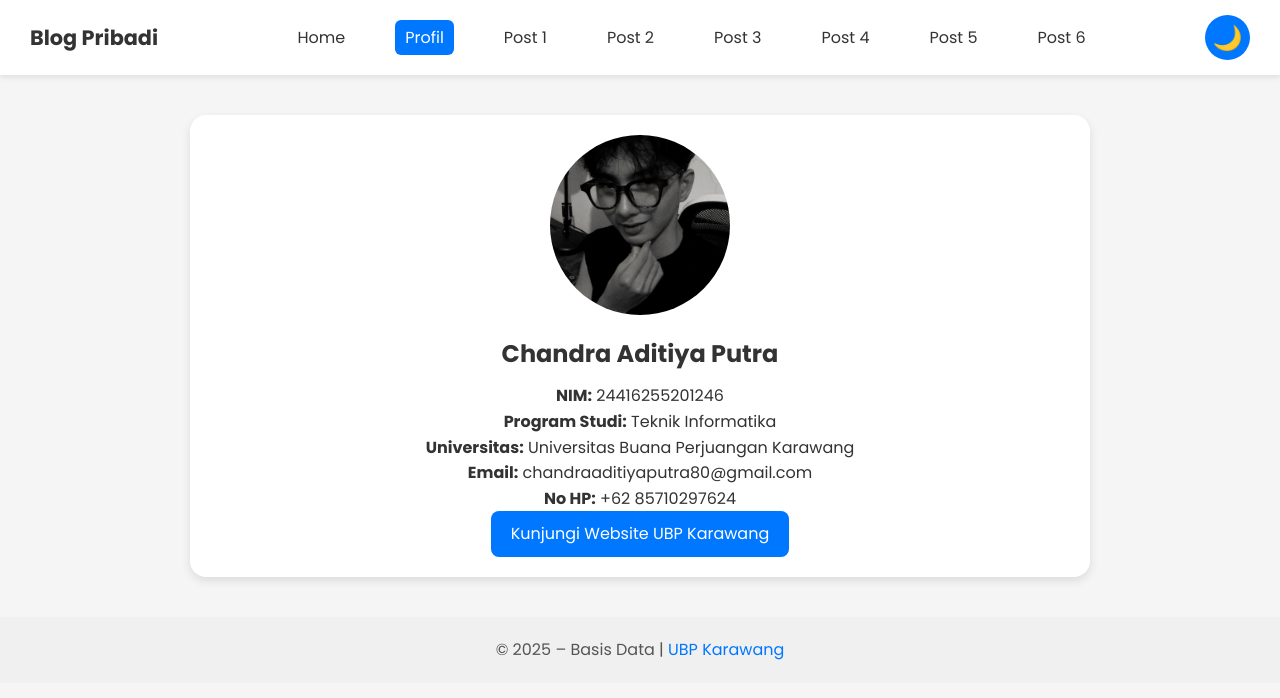
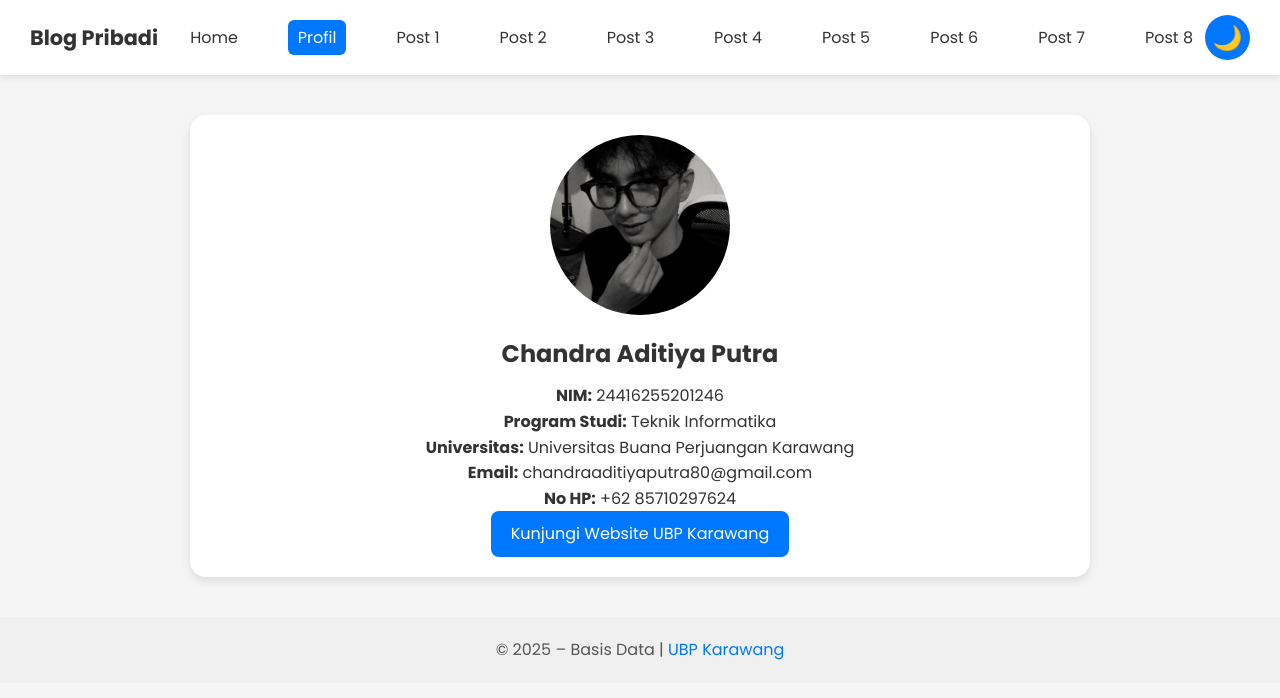
Before and after one commit to chandra7251/Blog-Pribadi, a plain HTML site: page profile.html in a window 1280 px wide. Drawn offline with Linux system fonts and the light colour scheme.

Commit message:
Update profile.html

```diff
--- a/profile.html
+++ b/profile.html
@@ -25,6 +25,8 @@
         <li><a href="post4.html">Post 4</a></li>
         <li><a href="post5.html">Post 5</a></li>
         <li><a href="post6.html">Post 6</a></li>
+        <li><a href="post6.html">Post 7</a></li>
+        <li><a href="post6.html">Post 8</a></li>
       </ul>
     </nav>
     <button class="toggle-theme" id="toggleTheme">🌙</button>
```
